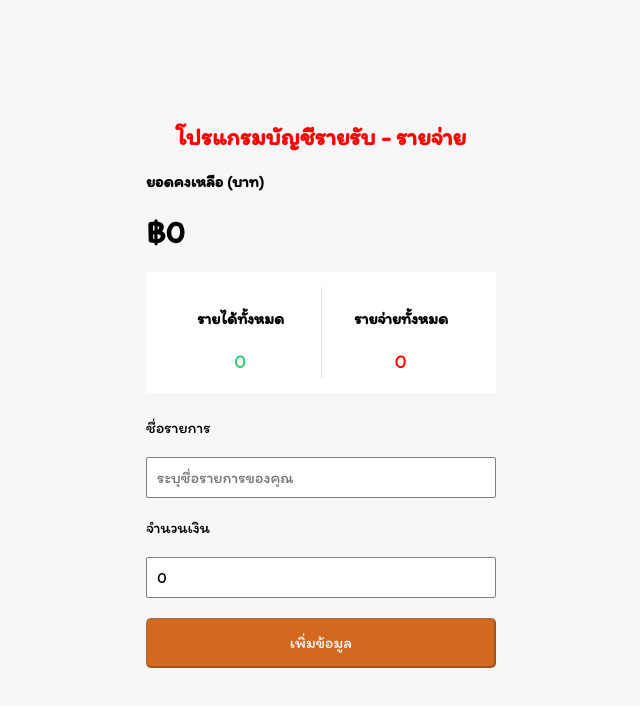
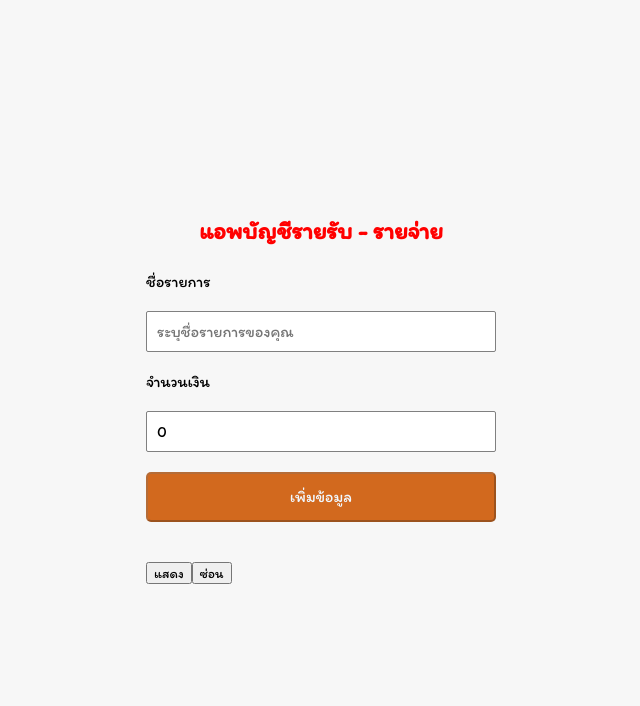
Before and after one commit to sawaros-sonpakdee/React-basic, a React (Create React App) app in the folder react-basic/: page / in a window 1280 px wide. Shown: the top 706 px of the page, without its empty margins (319-959 px from the left). Built offline with nearby package versions, Linux system fonts and the light colour scheme.

Commit message:
useReducer update

```diff
--- a/react-basic/src/App.js
+++ b/react-basic/src/App.js
@@ -1,5 +1,5 @@
 import './App.css';
-import { useEffect, useState } from "react";
+import { useEffect, useReducer, useState } from "react";
 import Transaction from './components/Transaction';
 import FromComponent from './components/FormComponent';
 import DataContext from './data/DataContext';
@@ -52,8 +52,8 @@
 
   const [items, setItems] = useState([])
 
-  const [reportIncome,setReportIncome] = useState(0)
-  const [reportExpense,setReportExpense] = useState(0)
+  const [reportIncome, setReportIncome] = useState(0)
+  const [reportExpense, setReportExpense] = useState(0)
 
   const onAddNewItem = (newItem) => {
     setItems((prevItem) => {
@@ -61,11 +61,11 @@
     })
   }
   //คำนวณ
-  useEffect(()=>{
-      const amounts = items.map(items=>items.amount)
+  useEffect(() => {
+    const amounts = items.map(items => items.amount)
     // console.log(amounts)
-      const income = amounts.filter(element=>element>0).reduce((total,element)=>total+=element,0)
-      const expense = (amounts.filter(element=>element<0).reduce((total,element)=>total+=element,0))*-1
+    const income = amounts.filter(element => element > 0).reduce((total, element) => total += element, 0)
+    const expense = (amounts.filter(element => element < 0).reduce((total, element) => total += element, 0)) * -1
     console.log("รายได้ = ", income)
     console.log("รายจ่าย = ", expense)
     // const summary = income-expense
@@ -73,20 +73,42 @@
     setReportIncome(income)
     setReportExpense(expense)
 
-  },[items,reportIncome,reportExpense])
+  }, [items, reportIncome, reportExpense])
+
+  //reducer state
+  const [showReport,setShowReport] = useState(false)
+  const reducer = (state, action) => {
+    switch (action.type) {
+      case "SHOW":
+        // return state + action.payload
+        return setShowReport(true)
+      case "HIDE":
+        return setShowReport(false)
+        // return state - action.payload
+      // case "CLEAR":
+      //   return 0
+    }
+  }
+  const [result, dispatch] = useReducer(reducer, showReport)
   return (
     <DataContext.Provider value={
-      {income: reportIncome,
-      expense:-reportExpense
+      {
+        income: reportIncome,
+        expense: -reportExpense
       }
     }>
       <div className='container'>
-        <h1 style={design}>โปรแกรมบัญชีรายรับ - รายจ่าย</h1>
-        <ReportComponent/>
+        <h1 style={design}>แอพบัญชีรายรับ - รายจ่าย</h1>
+        {showReport && <ReportComponent/>}
         <FromComponent onAddItem={onAddNewItem} />
         <Transaction items={items} />
+        <h1>{result}</h1>
+        <button onClick={() => dispatch({ type: "SHOW", payload: 10 })}>แสดง</button>
+        <button onClick={() => dispatch({ type: "HIDE", payload: 5 })}>ซ่อน</button>
+        {/* <button onClick={() => dispatch({ type: "CLEAR" })}>ล้าง</button> */}
       </div>
     </DataContext.Provider>
+
   );
 }
 
--- a/react-basic/src/components/FormComponent.css
+++ b/react-basic/src/components/FormComponent.css
@@ -12,7 +12,7 @@
     padding: 10px;
     width:100%;
 }
-button{
+.btn{
     color: aliceblue;
     background-color: chocolate;
     border-radius: 5px;
```
Lines whose indentation alone changed are shown as unchanged.
